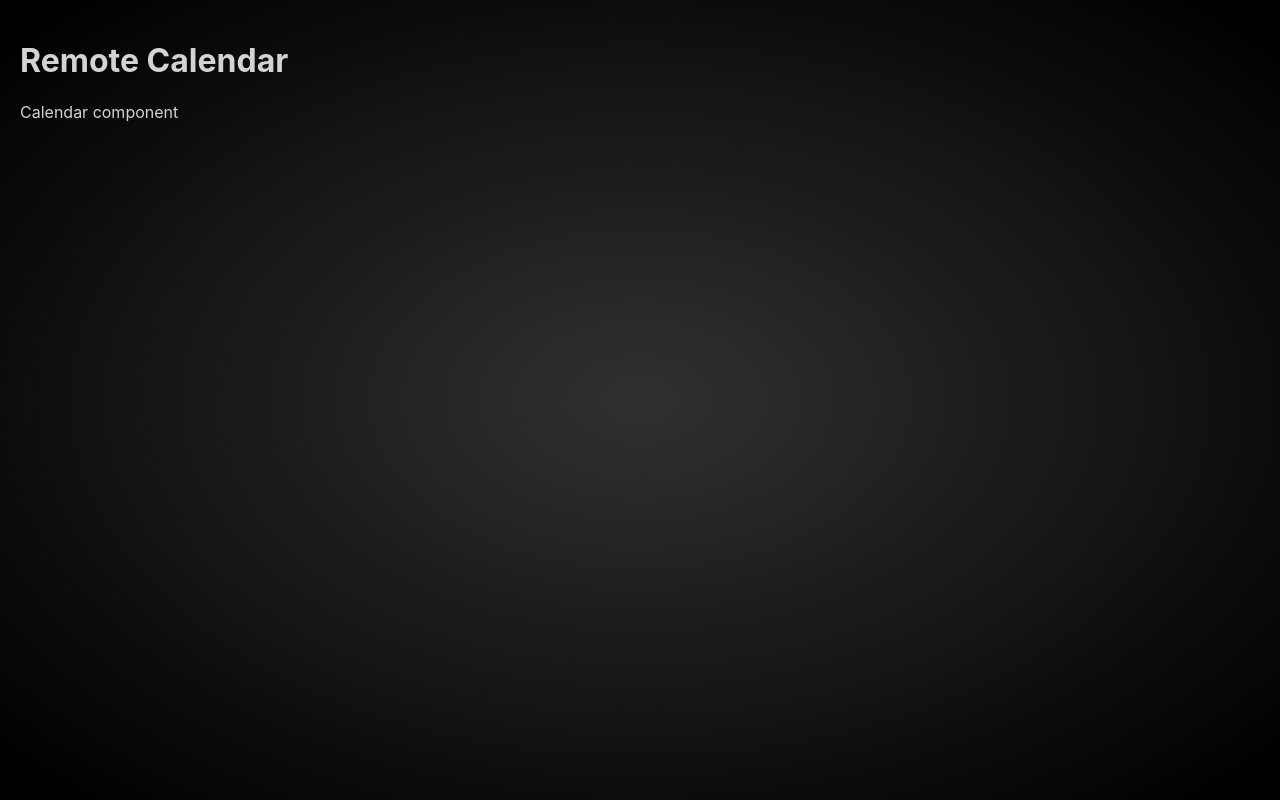
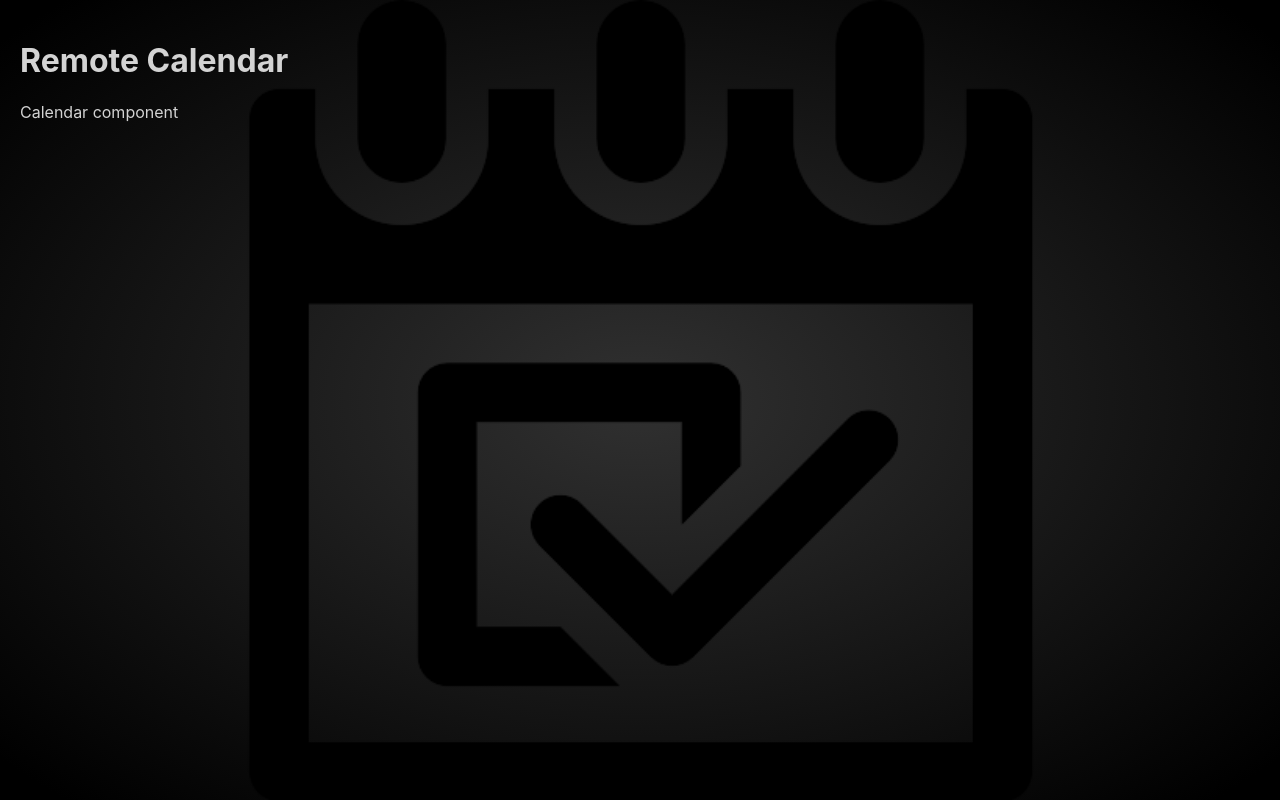
Before and after one commit to SDen4/remote_calendar, a React (Create React App) app: page / in a window 1280 px wide. Built offline with nearby package versions, Linux system fonts and the light colour scheme.

Commit message:
add pic to main background

```diff
--- a/src/views/Root/Root.module.css
+++ b/src/views/Root/Root.module.css
@@ -7,7 +7,8 @@
   position: relative;
   width: 100%;
   min-height: 100vh;
-  background: radial-gradient(gray -155%, black 95%);
+  background: center / contain no-repeat url('./assets/calendar.png'),
+    radial-gradient(gray -155%, black 95%);
   color: #d3d3d3;
   padding: 20px;
 }
```
Also changed, not shown: src/views/Root/assets/calendar.png (added).
